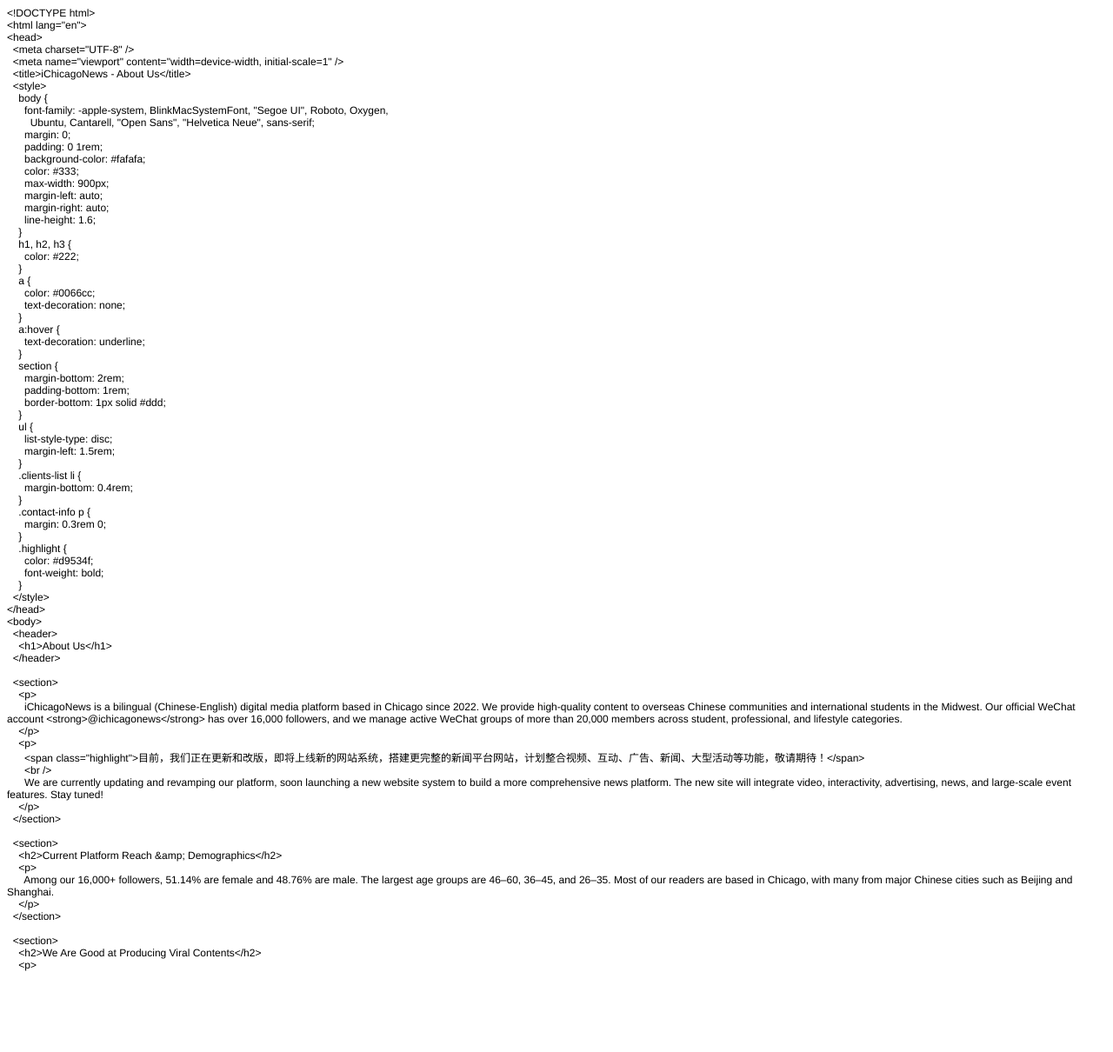
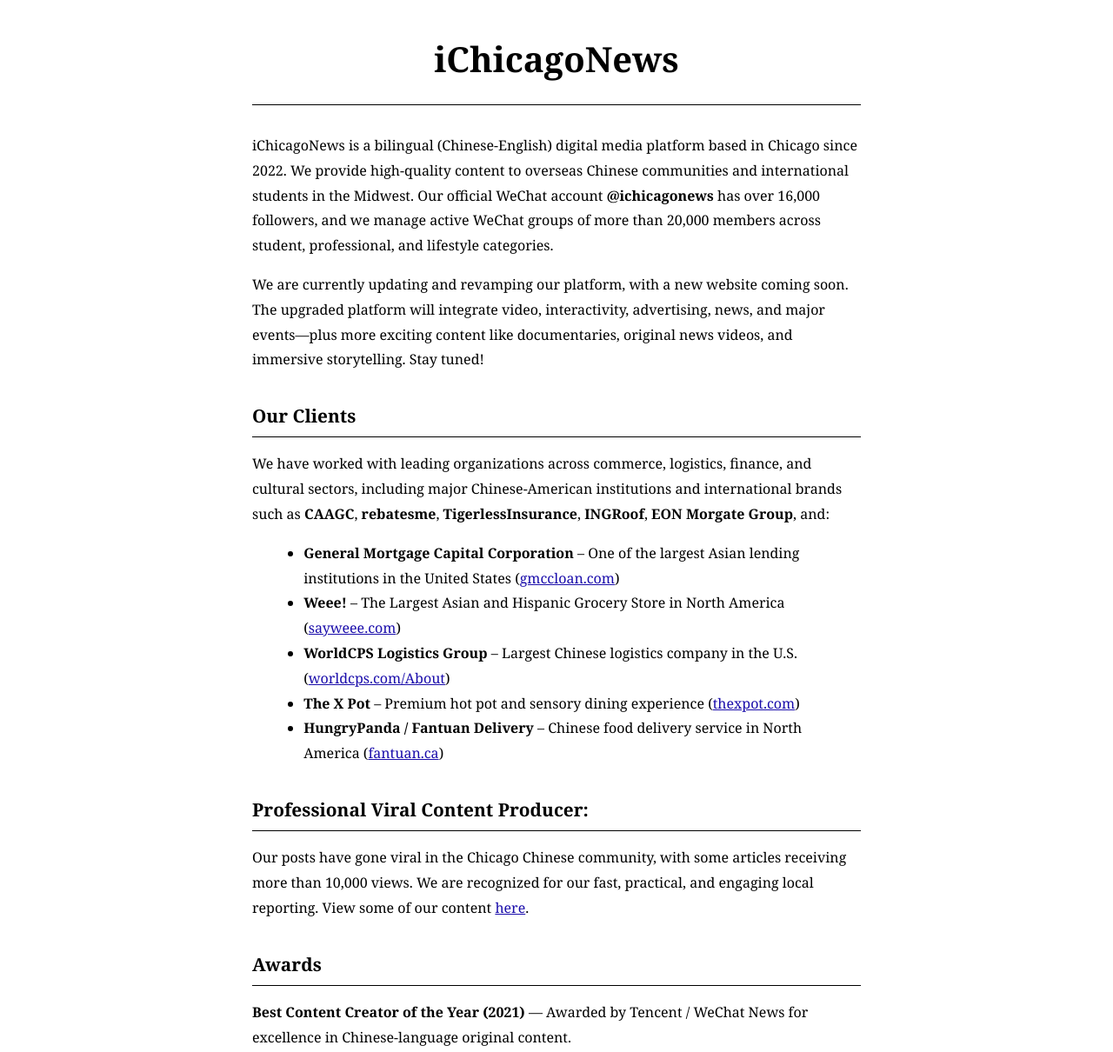
Before and after one commit to ichicagonews/ichicagonews.github.io, a plain HTML site: page index.html in a window 1280 px wide. Shown: the top 1210 px of the page at 87% size. Before the commit the page ends 1125 px from the top, so only its background shows below. Drawn offline with Linux system fonts and the light colour scheme.

Commit message:
Add files via upload

```diff
--- a/index.html
+++ b/index.html
@@ -1,92 +1,123 @@
-<!DOCTYPE html PUBLIC "-//W3C//DTD HTML 4.01//EN" "http://www.w3.org/TR/html4/strict.dtd">
-<html>
+
+<!DOCTYPE html>
+<html lang="en">
 <head>
-  <meta http-equiv="Content-Type" content="text/html; charset=utf-8">
-  <meta http-equiv="Content-Style-Type" content="text/css">
-  <title></title>
-  <meta name="Generator" content="Cocoa HTML Writer">
-  <meta name="CocoaVersion" content="2487.7">
-  <style type="text/css">
-    p.p1 {margin: 0.0px 0.0px 0.0px 0.0px; font: 12.0px Helvetica}
-    p.p2 {margin: 0.0px 0.0px 0.0px 0.0px; font: 12.0px Helvetica; min-height: 14.0px}
+  <meta charset="UTF-8" />
+  <meta name="viewport" content="width=device-width, initial-scale=1" />
+  <title>iChicagoNews</title>
+  <style>
+    body {
+      font-family: "Georgia", serif;
+      background-color: #ffffff;
+      color: #000000;
+      max-width: 700px;
+      margin: 0 auto;
+      padding: 2rem 1rem;
+      line-height: 1.8;
+    }
+    header {
+      text-align: center;
+      border-bottom: 1px solid #000;
+      margin-bottom: 2rem;
+    }
+    header h1 {
+      font-size: 2.5rem;
+      font-weight: bold;
+      margin: 0;
+      padding-bottom: 1rem;
+    }
+    h2 {
+      font-size: 1.3rem;
+      font-weight: bold;
+      margin-top: 2rem;
+      margin-bottom: 0.5rem;
+      border-bottom: 1px solid #000;
+      padding-bottom: 0.3rem;
+    }
+    p {
+      font-size: 1rem;
+      margin-bottom: 1rem;
+    }
+    ul {
+      margin-left: 1.2rem;
+    }
+    a {
+      color: #1a0dab;
+      text-decoration: none;
+    }
+    a.url-link {
+      text-decoration: underline;
+    }
+    .contact p {
+      margin: 0.3rem 0;
+    }
   </style>
 </head>
 <body>
-<p class="p1">&lt;!DOCTYPE html&gt;</p>
-<p class="p1">&lt;html lang="en"&gt;</p>
-<p class="p1">&lt;head&gt;</p>
-<p class="p1"><span class="Apple-converted-space">  </span>&lt;meta charset="UTF-8" /&gt;</p>
-<p class="p1"><span class="Apple-converted-space">  </span>&lt;meta name="viewport" content="width=device-width, initial-scale=1" /&gt;</p>
-<p class="p1"><span class="Apple-converted-space">  </span>&lt;title&gt;iChicagoNews - About Us&lt;/title&gt;</p>
-<p class="p1"><span class="Apple-converted-space">  </span>&lt;style&gt;</p>
-<p class="p1"><span class="Apple-converted-space">    </span>body {</p>
-<p class="p1"><span class="Apple-converted-space">      </span>font-family: -apple-system, BlinkMacSystemFont, "Segoe UI", Roboto, Oxygen,</p>
-<p class="p1"><span class="Apple-converted-space">        </span>Ubuntu, Cantarell, "Open Sans", "Helvetica Neue", sans-serif;</p>
-<p class="p1"><span class="Apple-converted-space">      </span>margin: 0;</p>
-<p class="p1"><span class="Apple-converted-space">      </span>padding: 0 1rem;</p>
-<p class="p1"><span class="Apple-converted-space">      </span>background-color: #fafafa;</p>
-<p class="p1"><span class="Apple-converted-space">      </span>color: #333;</p>
-<p class="p1"><span class="Apple-converted-space">      </span>max-width: 900px;</p>
-<p class="p1"><span class="Apple-converted-space">      </span>margin-left: auto;</p>
-<p class="p1"><span class="Apple-converted-space">      </span>margin-right: auto;</p>
-<p class="p1"><span class="Apple-converted-space">      </span>line-height: 1.6;</p>
-<p class="p1"><span class="Apple-converted-space">    </span>}</p>
-<p class="p1"><span class="Apple-converted-space">    </span>h1, h2, h3 {</p>
-<p class="p1"><span class="Apple-converted-space">      </span>color: #222;</p>
-<p class="p1"><span class="Apple-converted-space">    </span>}</p>
-<p class="p1"><span class="Apple-converted-space">    </span>a {</p>
-<p class="p1"><span class="Apple-converted-space">      </span>color: #0066cc;</p>
-<p class="p1"><span class="Apple-converted-space">      </span>text-decoration: none;</p>
-<p class="p1"><span class="Apple-converted-space">    </span>}</p>
-<p class="p1"><span class="Apple-converted-space">    </span>a:hover {</p>
-<p class="p1"><span class="Apple-converted-space">      </span>text-decoration: underline;</p>
-<p class="p1"><span class="Apple-converted-space">    </span>}</p>
-<p class="p1"><span class="Apple-converted-space">    </span>section {</p>
-<p class="p1"><span class="Apple-converted-space">      </span>margin-bottom: 2rem;</p>
-<p class="p1"><span class="Apple-converted-space">      </span>padding-bottom: 1rem;</p>
-<p class="p1"><span class="Apple-converted-space">      </span>border-bottom: 1px solid #ddd;</p>
-<p class="p1"><span class="Apple-converted-space">    </span>}</p>
-<p class="p1"><span class="Apple-converted-space">    </span>ul {</p>
-<p class="p1"><span class="Apple-converted-space">      </span>list-style-type: disc;</p>
-<p class="p1"><span class="Apple-converted-space">      </span>margin-left: 1.5rem;</p>
-<p class="p1"><span class="Apple-converted-space">    </span>}</p>
-<p class="p1"><span class="Apple-converted-space">    </span>.clients-list li {</p>
-<p class="p1"><span class="Apple-converted-space">      </span>margin-bottom: 0.4rem;</p>
-<p class="p1"><span class="Apple-converted-space">    </span>}</p>
-<p class="p1"><span class="Apple-converted-space">    </span>.contact-info p {</p>
-<p class="p1"><span class="Apple-converted-space">      </span>margin: 0.3rem 0;</p>
-<p class="p1"><span class="Apple-converted-space">    </span>}</p>
-<p class="p1"><span class="Apple-converted-space">    </span>.highlight {</p>
-<p class="p1"><span class="Apple-converted-space">      </span>color: #d9534f;</p>
-<p class="p1"><span class="Apple-converted-space">      </span>font-weight: bold;</p>
-<p class="p1"><span class="Apple-converted-space">    </span>}</p>
-<p class="p1"><span class="Apple-converted-space">  </span>&lt;/style&gt;</p>
-<p class="p1">&lt;/head&gt;</p>
-<p class="p1">&lt;body&gt;</p>
-<p class="p1"><span class="Apple-converted-space">  </span>&lt;header&gt;</p>
-<p class="p1"><span class="Apple-converted-space">    </span>&lt;h1&gt;About Us&lt;/h1&gt;</p>
-<p class="p1"><span class="Apple-converted-space">  </span>&lt;/header&gt;</p>
-<p class="p2"><br></p>
-<p class="p1"><span class="Apple-converted-space">  </span>&lt;section&gt;</p>
-<p class="p1"><span class="Apple-converted-space">    </span>&lt;p&gt;</p>
-<p class="p1"><span class="Apple-converted-space">      </span>iChicagoNews is a bilingual (Chinese-English) digital media platform based in Chicago since 2022. We provide high-quality content to overseas Chinese communities and international students in the Midwest. Our official WeChat account &lt;strong&gt;@ichicagonews&lt;/strong&gt; has over 16,000 followers, and we manage active WeChat groups of more than 20,000 members across student, professional, and lifestyle categories.</p>
-<p class="p1"><span class="Apple-converted-space">    </span>&lt;/p&gt;</p>
-<p class="p1"><span class="Apple-converted-space">    </span>&lt;p&gt;</p>
-<p class="p1"><span class="Apple-converted-space">      </span>&lt;span class="highlight"&gt;目前，我们正在更新和改版，即将上线新的网站系统，搭建更完整的新闻平台网站，计划整合视频、互动、广告、新闻、大型活动等功能，敬请期待！&lt;/span&gt;</p>
-<p class="p1"><span class="Apple-converted-space">      </span>&lt;br /&gt;</p>
-<p class="p1"><span class="Apple-converted-space">      </span>We are currently updating and revamping our platform, soon launching a new website system to build a more comprehensive news platform. The new site will integrate video, interactivity, advertising, news, and large-scale event features. Stay tuned!</p>
-<p class="p1"><span class="Apple-converted-space">    </span>&lt;/p&gt;</p>
-<p class="p1"><span class="Apple-converted-space">  </span>&lt;/section&gt;</p>
-<p class="p2"><br></p>
-<p class="p1"><span class="Apple-converted-space">  </span>&lt;section&gt;</p>
-<p class="p1"><span class="Apple-converted-space">    </span>&lt;h2&gt;Current Platform Reach &amp;amp; Demographics&lt;/h2&gt;</p>
-<p class="p1"><span class="Apple-converted-space">    </span>&lt;p&gt;</p>
-<p class="p1"><span class="Apple-converted-space">      </span>Among our 16,000+ followers, 51.14% are female and 48.76% are male. The largest age groups are 46–60, 36–45, and 26–35. Most of our readers are based in Chicago, with many from major Chinese cities such as Beijing and Shanghai.</p>
-<p class="p1"><span class="Apple-converted-space">    </span>&lt;/p&gt;</p>
-<p class="p1"><span class="Apple-converted-space">  </span>&lt;/section&gt;</p>
-<p class="p2"><br></p>
-<p class="p1"><span class="Apple-converted-space">  </span>&lt;section&gt;</p>
-<p class="p1"><span class="Apple-converted-space">    </span>&lt;h2&gt;We Are Good at Producing Viral Contents&lt;/h2&gt;</p>
-<p class="p1"><span class="Apple-converted-space">    </span>&lt;p&gt;</p>
+  <header>
+    <h1>iChicagoNews</h1>
+  </header>
+
+  <section>
+    <p>
+      iChicagoNews is a bilingual (Chinese-English) digital media platform based in Chicago since 2022. We provide high-quality content to overseas Chinese communities and international students in the Midwest. Our official WeChat account <strong>@ichicagonews</strong> has over 16,000 followers, and we manage active WeChat groups of more than 20,000 members across student, professional, and lifestyle categories.
+    </p>
+    <p>
+      We are currently updating and revamping our platform, with a new website coming soon. The upgraded platform will integrate video, interactivity, advertising, news, and major events—plus more exciting content like documentaries, original news videos, and immersive storytelling. Stay tuned!
+    </p>
+  </section>
+
+  <section>
+    <h2><strong>Our Clients</strong></h2>
+    <p>
+      We have worked with leading organizations across commerce, logistics, finance, and cultural sectors, including major Chinese-American institutions and international brands such as <strong>CAAGC</strong>, <strong>rebatesme</strong>, <strong>TigerlessInsurance</strong>, <strong>INGRoof</strong>, <strong>EON Morgate Group</strong>, and:
+    </p>
+    <ul>
+      <li><strong>General Mortgage Capital Corporation</strong> – One of the largest Asian lending institutions in the United States (<a href="https://www.gmccloan.com/" class="url-link">gmccloan.com</a>)</li>
+      <li><strong>Weee!</strong> – The Largest Asian and Hispanic Grocery Store in North America (<a href="https://www.sayweee.com/en" class="url-link">sayweee.com</a>)</li>
+      <li><strong>WorldCPS Logistics Group</strong> – Largest Chinese logistics company in the U.S. (<a href="https://www.worldcps.com/About" class="url-link">worldcps.com/About</a>)</li>
+      <li><strong>The X Pot</strong> – Premium hot pot and sensory dining experience (<a href="http://thexpot.com" class="url-link">thexpot.com</a>)</li>
+      <li><strong>HungryPanda / Fantuan Delivery</strong> – Chinese food delivery service in North America (<a href="https://fantuan.ca/delivery/en/" class="url-link">fantuan.ca</a>)</li>
+    </ul>
+  </section>
+
+  <section>
+    <h2><strong>Professional Viral Content Producer:</strong></h2>
+    <p>
+      Our posts have gone viral in the Chicago Chinese community, with some articles receiving more than 10,000 views. We are recognized for our fast, practical, and engaging local reporting. View some of our content <a href="https://posts.careerengine.us/author/6209bc222d19bd21edb562a3/posts" class="url-link" target="_blank">here</a>.
+    </p>
+  </section>
+
+  <section>
+    <h2><strong>Awards</strong></h2>
+    <p>
+      <strong>Best Content Creator of the Year (2021)</strong> — Awarded by Tencent / WeChat News for excellence in Chinese-language original content.
+    </p>
+  </section>
+
+  <section>
+    <h2><strong>Promotion & Services</strong></h2>
+    <p>
+      We provide content marketing services through our WeChat official account and video channels:
+    </p>
+    <ul>
+      <li>Top Article Promotion: $500 per post (discounts for bulk orders)</li>
+      <li>Banner Ad Placement: From $3,200/year (position dependent)</li>
+      <li>Video Production and Publishing: Starting at $450 (client-provided footage)</li>
+    </ul>
+  </section>
+
+  <section>
+    <h2><strong>Current Platform Reach & Demographics</strong></h2>
+    <p>
+      Among our 16,000+ followers, 51.14% are female and 48.76% are male. The largest age groups are 46–60, 36–45, and 26–35. Most of our readers are based in Chicago, with many from major Chinese cities such as Beijing and Shanghai.
+    </p>
+  </section>
+
+  <section class="contact">
+    <h2><strong>Contact</strong></h2>
+    <p>Email: <a href="mailto:info@ichicagonews.com">info@ichicagonews.com</a> / <a href="mailto:ichicagomedia@gmail.com">ichicagomedia@gmail.com</a></p>
+    <p>WeChat: <strong>ichicagonews</strong></p>
+  </section>
 </body>
 </html>
```
